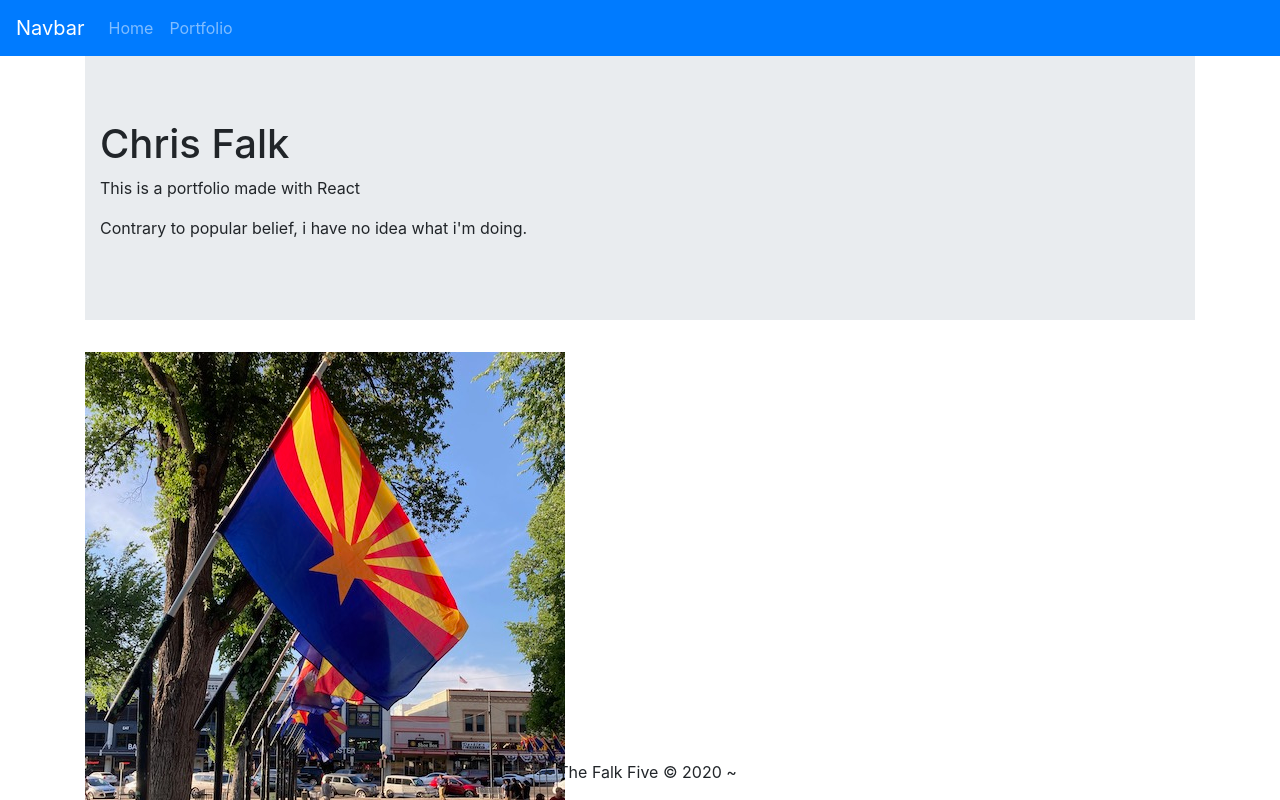
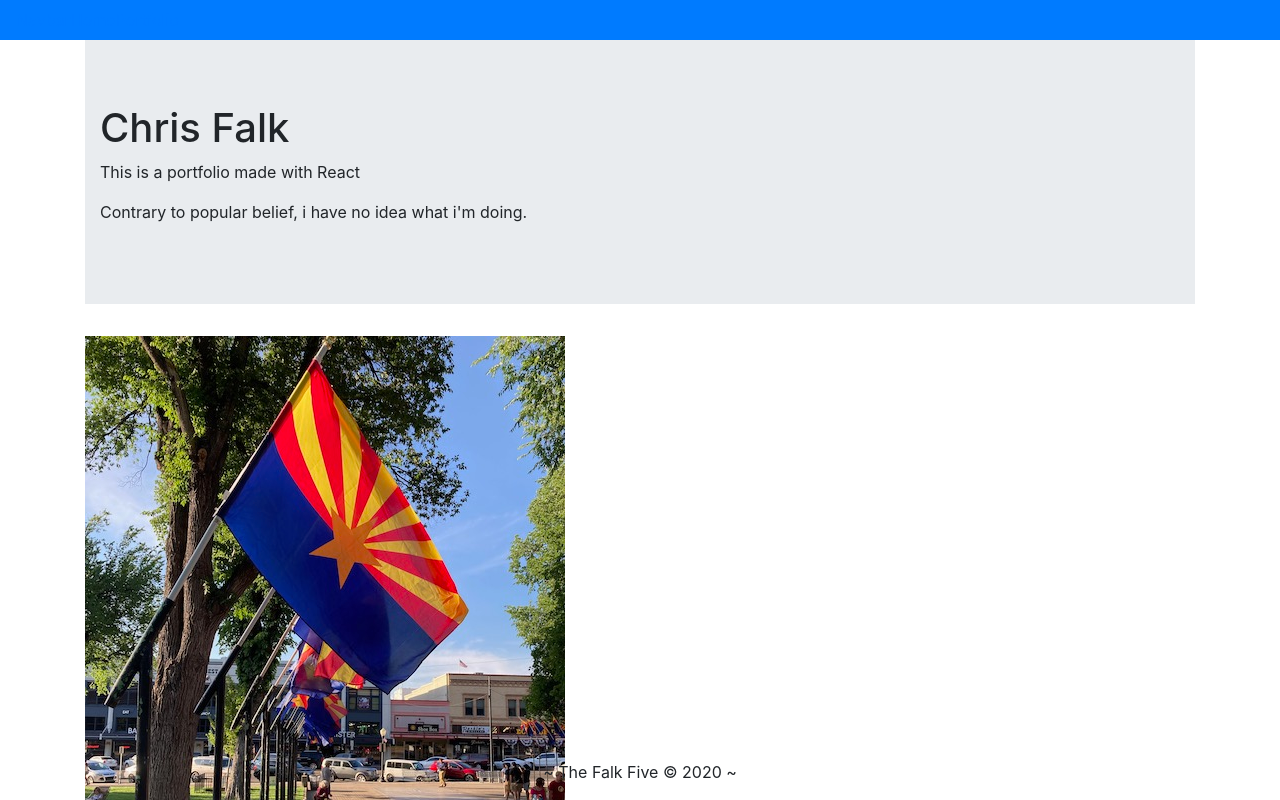
Before and after one commit to chrisfalk88/React_portfolio, a React (Create React App) app: page / in a window 1280 px wide. Shown: the top 800 px of the page. Built offline with nearby package versions, Linux system fonts and the light colour scheme.

Commit message:
navlink to link

```diff
--- a/src/components/Header.js
+++ b/src/components/Header.js
@@ -7,10 +7,10 @@ import Nav from "react-bootstrap/Nav";
 function NavHeader() {
   return (
     <Navbar bg="primary" variant="dark">
-      <Navbar.Brand href="/">Navbar</Navbar.Brand>
+      <Link href="/">Navbar</Link>
       <Nav className="mr-auto">
-        <Nav.Link href ="/">Home</Nav.Link>
-        <Nav.Link href ="/portfolio">Portfolio</Nav.Link>
+        <Link href ="/">Home</Link>
+        <Link href ="/portfolio">Portfolio</Link>
       </Nav>
     </Navbar>
   );
```
